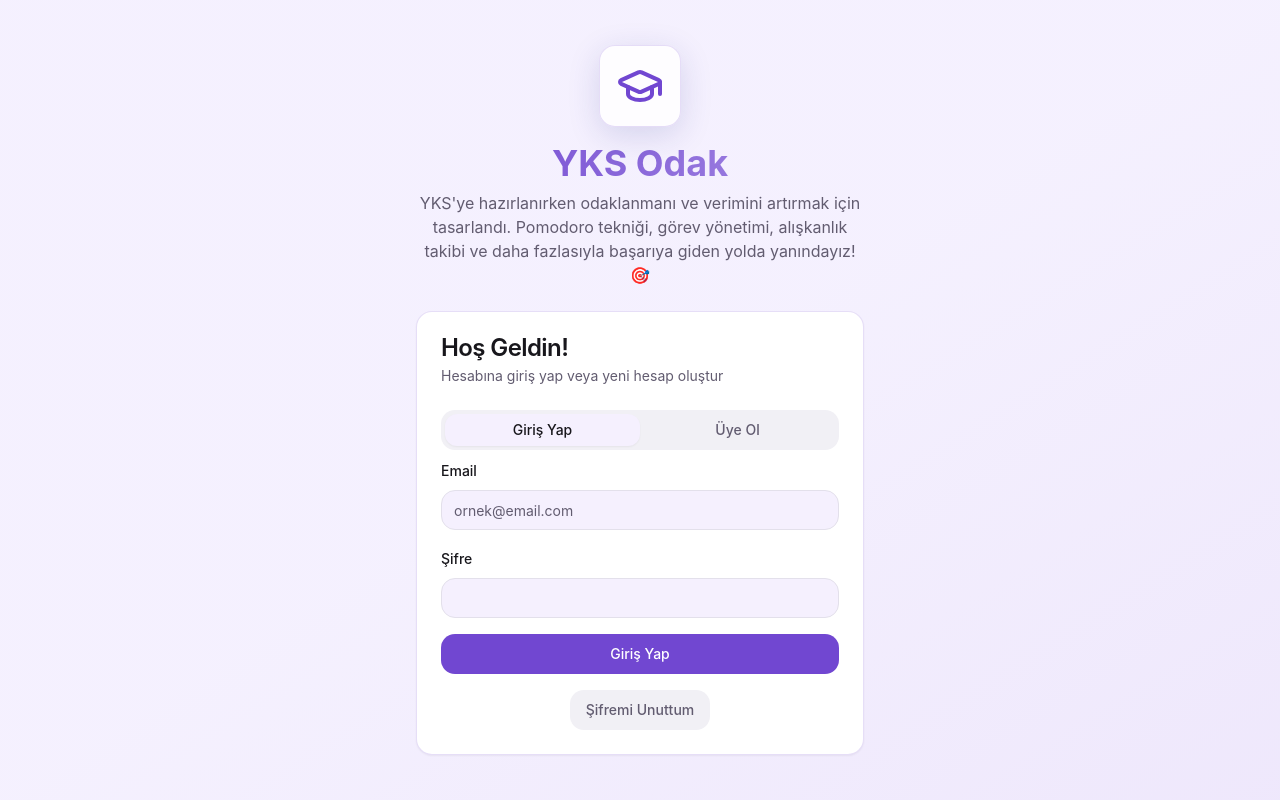
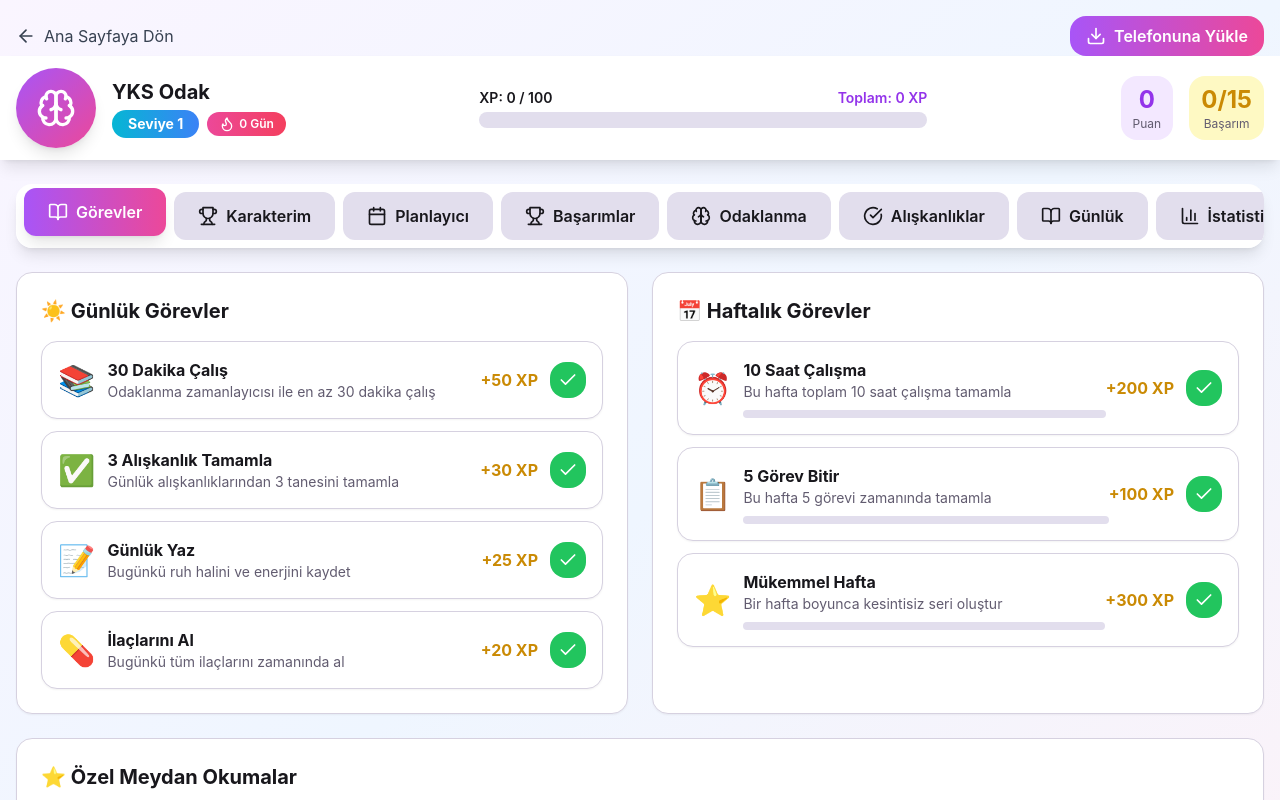
Before and after one commit to mserman90/yksodak, a React (Vite) app: page / in a window 1280 px wide. Before the commit this address led to /auth. Shown: the top 800 px of the page. Built offline with nearby package versions, Linux system fonts and the light colour scheme.

Commit message:
Set YKS Quest as default route

```diff
--- a/src/App.tsx
+++ b/src/App.tsx
@@ -20,9 +20,9 @@ const App = () => (
       <PWAInstallPrompt />
       <BrowserRouter>
         <Routes>
-          <Route path="/" element={<Index />} />
+          <Route path="/" element={<YksQuest />} />
+          <Route path="/welcome" element={<Index />} />
           <Route path="/auth" element={<Auth />} />
-          <Route path="/yks-quest" element={<YksQuest />} />
           <Route path="/install" element={<Install />} />
           {/* ADD ALL CUSTOM ROUTES ABOVE THE CATCH-ALL "*" ROUTE */}
           <Route path="*" element={<NotFound />} />
```
